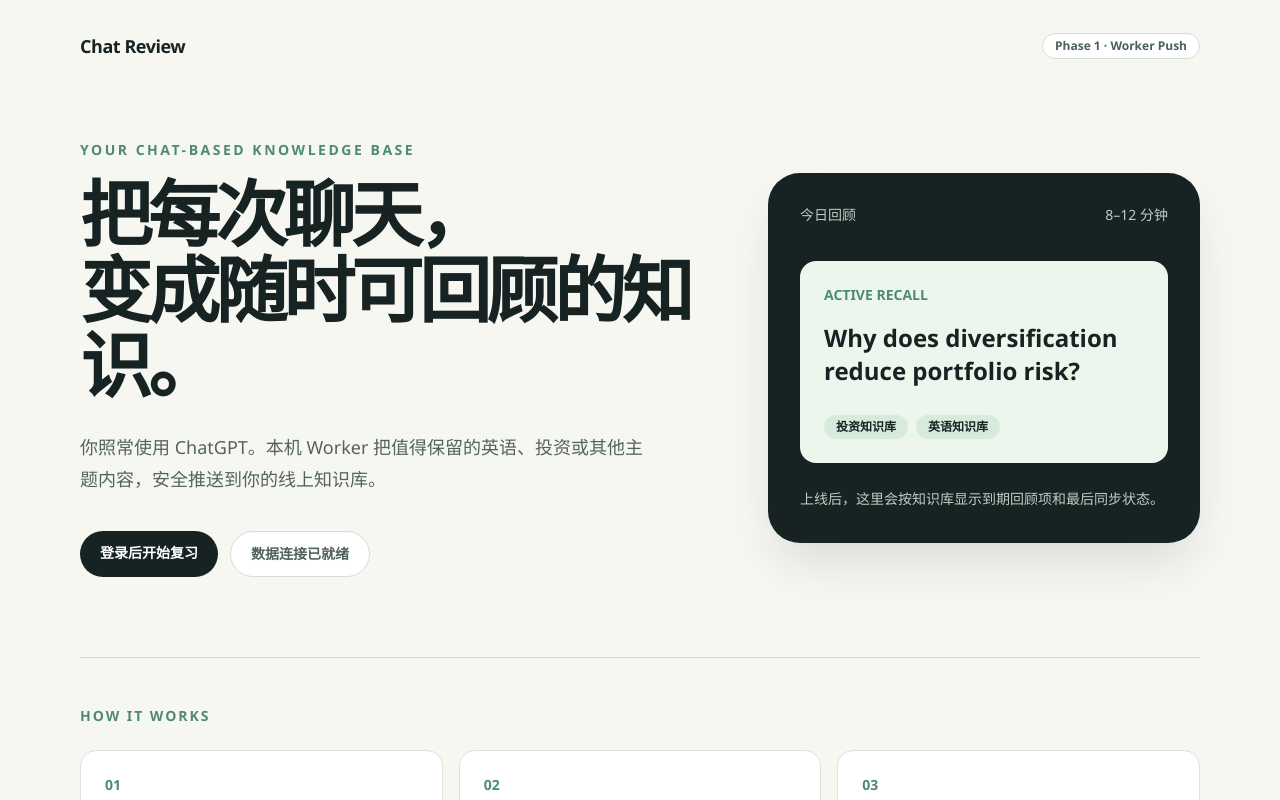
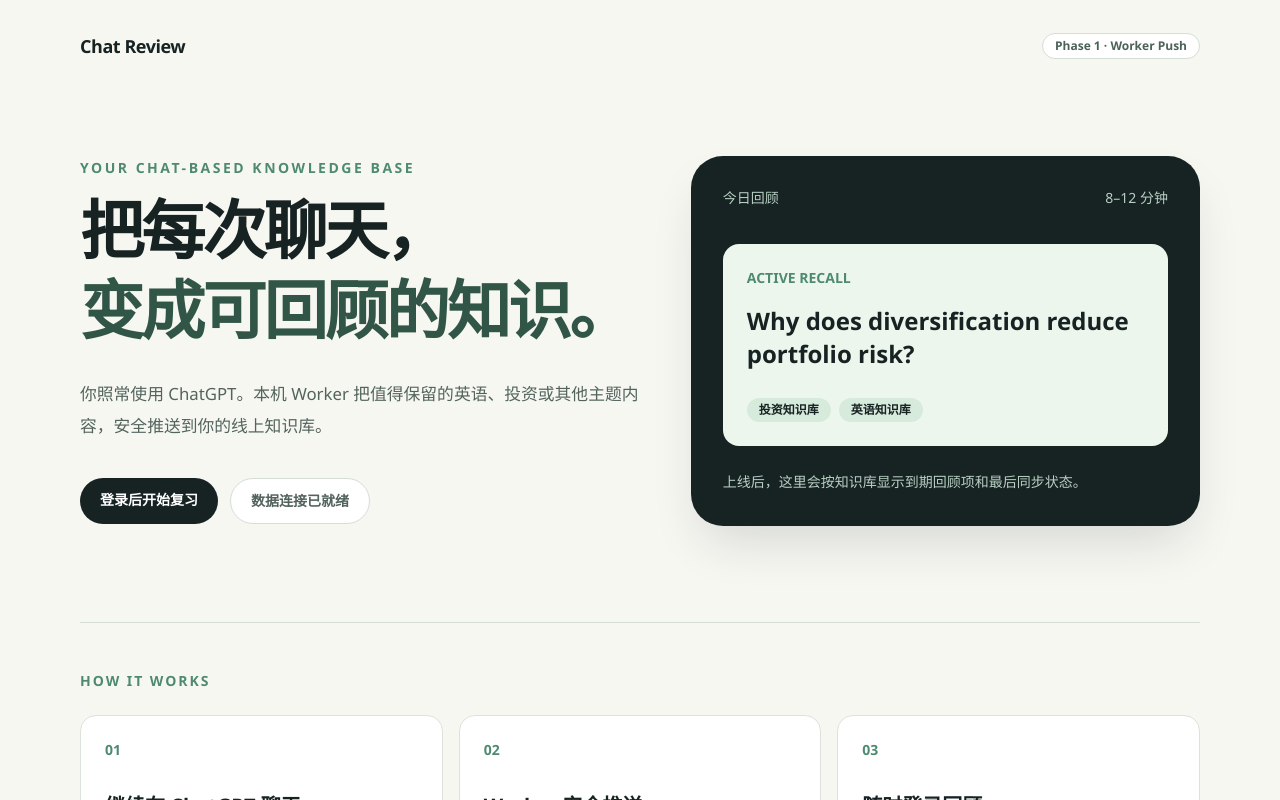
Before and after one commit to muqinglang/english-review, a Next.js app in the folder web/: page / in a window 1280 px wide. Shown: the top 800 px of the page. Built offline with nearby package versions, Linux system fonts and the light colour scheme.

Commit message:
Refine Chinese hero typography

```diff
--- a/web/src/app/page.tsx
+++ b/web/src/app/page.tsx
@@ -14,11 +14,11 @@ export default function Home() {
         <span className="rounded-full border border-[#d5ddd7] bg-white px-3 py-1 text-xs font-semibold text-[#4b625a]">Phase 1 · Worker Push</span>
       </nav>
 
-      <section className="mx-auto grid max-w-6xl gap-10 py-20 lg:grid-cols-[1.2fr_0.8fr] lg:items-center">
+      <section className="mx-auto grid max-w-6xl gap-12 py-16 lg:grid-cols-[1.05fr_0.95fr] lg:items-center lg:py-24">
         <div>
           <p className="mb-4 text-sm font-bold tracking-[0.18em] text-[#4e8a70]">YOUR CHAT-BASED KNOWLEDGE BASE</p>
-          <h1 className="max-w-3xl text-5xl font-black leading-[1.05] tracking-[-0.06em] sm:text-7xl">把每次聊天，<br />变成随时可回顾的知识。</h1>
-          <p className="mt-7 max-w-xl text-lg leading-8 text-[#53645d]">你照常使用 ChatGPT。本机 Worker 把值得保留的英语、投资或其他主题内容，安全推送到你的线上知识库。</p>
+          <h1 className="max-w-[680px] text-[clamp(2.8rem,5vw,5.25rem)] font-black leading-[1.13] tracking-[-0.045em] text-[#172223]"><span className="block">把每次聊天，</span><span className="mt-2 block text-[#315547]">变成可回顾的知识。</span></h1>
+          <p className="mt-8 max-w-xl text-[1.05rem] leading-8 text-[#53645d]">你照常使用 ChatGPT。本机 Worker 把值得保留的英语、投资或其他主题内容，安全推送到你的线上知识库。</p>
           <div className="mt-9 flex flex-wrap gap-3">
             <Link href="/login" className="rounded-full bg-[#172223] px-5 py-3 text-sm font-bold text-white transition hover:bg-[#315547]">登录后开始复习</Link>
             <span className="rounded-full border border-[#d5ddd7] bg-white px-5 py-3 text-sm font-semibold text-[#52635c]">数据连接已就绪</span>
```
